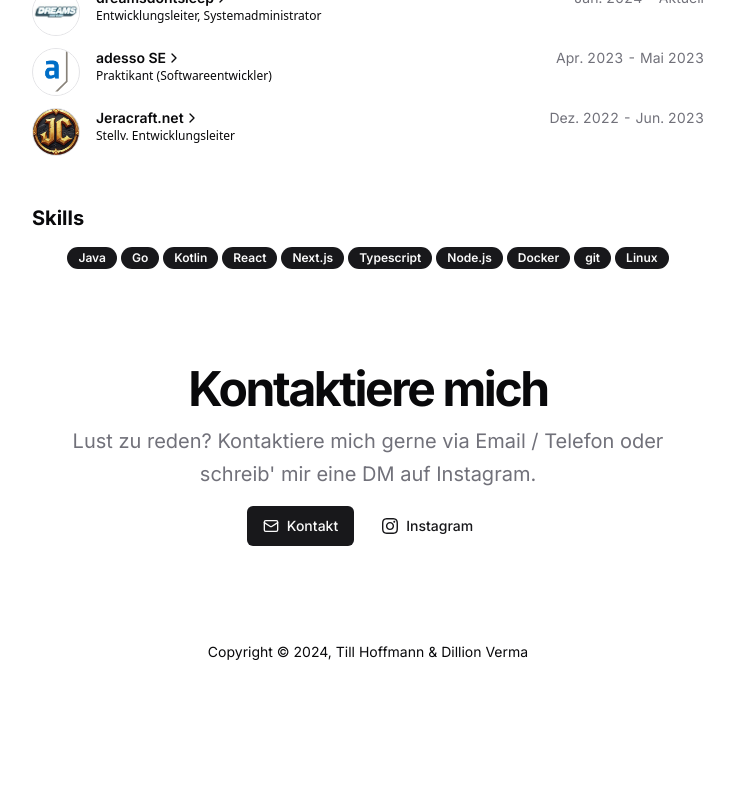
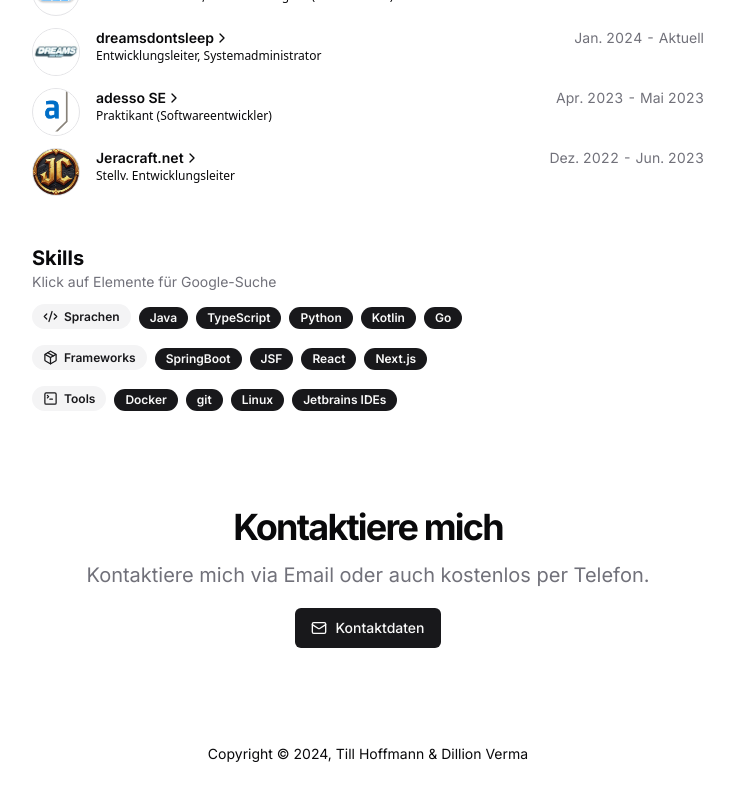
Before and after one commit to tillhfm/portfolio, a Next.js app: page / in a window 1280 px wide. Shown: the part 624-1424 px from the top of the page, without its empty margins (272-1006 px from the left). Before the commit the page ends 1332 px from the top, so only its background shows below. Built offline with nearby package versions, Linux system fonts and the light colour scheme.

Commit message:
feat: update skills section and general ui adjustments

```diff
--- a/src/app/page.tsx
+++ b/src/app/page.tsx
@@ -1,6 +1,6 @@
 import Link from "next/link"
 import React from "react"
-import { ArrowUpRight, Mail } from "lucide-react"
+import { ArrowUpRight, Code2, Mail, Package, TerminalSquare } from "lucide-react"
 import { Dialog, DialogTrigger } from "@/components/ui/dialog"
 import ContactDialog from "@/components/assets/contact-dialog"
 import { GithubIcon, InstagramIcon } from "@/components/assets/icons"
@@ -11,7 +11,7 @@ import moment from 'moment'
 import { ResumeCard } from "@/components/assets/resume-card"
 import { Badge } from "@/components/ui/badge"
 import { Button, buttonVariants } from "@/components/ui/button"
-import { cn } from "@/lib/utils"
+import { cn, googleSearchLink } from "@/lib/utils"
 
 export default function Home() {
    const age = moment().diff(moment(DATA.dateOfBirth, "YYYY/MM/DD"), "years")
@@ -20,17 +20,17 @@ export default function Home() {
       <main className="flex flex-col min-h-[100dvh] space-y-12">
          <section id="header" className="">
             <div className="flex justify-end space-x-6 pt-10 sm:pt-12">
-            <BlurFade delay={1.65}>
+               <BlurFade delay={1.15}>
                   <Link href={DATA.githubUrl} target="_blank" className="flex items-center space-x-2 underline underline-offset-2 decoration-2 decoration-transparent hover:decoration-zinc-950 hover:transition-colors">
                      <GithubIcon className="size-4" /> <span>Github</span>
                   </Link>
                </BlurFade>
-               <BlurFade delay={1.4}>
+               <BlurFade delay={1}>
                   <Link href={DATA.instagramUrl} target="_blank" className="flex items-center space-x-2 underline underline-offset-2 decoration-2 decoration-transparent hover:decoration-zinc-950 hover:transition-colors">
                      <InstagramIcon className="size-4" /> <span>Instagram</span>
                   </Link>
                </BlurFade>
-               <BlurFade delay={1.25}>
+               <BlurFade delay={0.85}>
                   <Dialog>
                      <DialogTrigger asChild>
                         <span className="flex items-center space-x-2 underline underline-offset-2 decoration-2 decoration-transparent hover:decoration-zinc-950 hover:transition-colors">
@@ -46,12 +46,12 @@ export default function Home() {
          <section id="home" className="">
             <div className="gap-2 flex items-center justify-between">
                <div className="flex-col flex flex-1 space-y-1.5">
-                  <BlurFade delay={0.2} className="">
+                  <BlurFade delay={0.15} className="">
                      <h1 className="text-3xl font-bold tracking-tighter sm:text-5xl xl:text-6xl/none mb-2">
                         Hey, ich bin Till 👋
                      </h1>
                   </BlurFade>
-                  <BlurFade delay={0.6} duration={1.2} className="">
+                  <BlurFade delay={0.45} className="">
                      <p className="max-w-[280px] sm:max-w-[400px] sm:text-xl">
                         Jr.-Softwareentwickler und Abiturient aus&nbsp;
                         <Link href="https://maps.app.goo.gl/vFse1x3xYQm23W2u5" target="_blank" className="inline-block w-fit bg-secondary pr-1 rounded items-center">
@@ -60,7 +60,7 @@ export default function Home() {
                      </p>
                   </BlurFade>
                </div>
-               <BlurFade delay={0.6} duration={1.2}>
+               <BlurFade delay={0.15}>
                   <Avatar className="size-[5.3rem] sm:size-32 border">
                      <AvatarImage alt="Till Hoffmann" src="/me1.png" />
                      <AvatarFallback>TH</AvatarFallback>
@@ -70,11 +70,11 @@ export default function Home() {
          </section>
 
          <section id="about">
-            <BlurFade delay={1}>
+            <BlurFade delay={0.55}>
                <h2 className="text-xl font-bold">Kurzbiografie</h2>
             </BlurFade>
-            <BlurFade delay={1.15}>
-               <p className="mt-1 prose max-w-full text-pretty font-sans text-sm text-muted-foreground dark:prose-invert">
+            <BlurFade delay={0.65}>
+               <p className="mt-1 prose max-w-full text-pretty font-sans text-muted-foreground dark:prose-invert">
                   Im Alter von ca. 12 Jahren habe ich angefangen, an Minecraft Mehrspieler-Servern zu arbeiten, woraus sich meine Leidenschaft zur Informatik entwickelte. Mittlerweile bin ich in vielen Feldern derer erfahren. Nebenbei mache ich Musik, beschäftige mich mit händischer Modeherstellung und arbeite an verschiedenen Projekten, während ich mein Abitur mache. Aktuell bin ich {age} Jahre alt.
                </p>
             </BlurFade>
@@ -82,13 +82,13 @@ export default function Home() {
 
          <section id="current-work">
             <div className="flex min-h-0 flex-col gap-y-3">
-               <BlurFade delay={1.3}>
+               <BlurFade delay={0.75}>
                   <h2 className="text-xl font-bold">Arbeitserfahrung</h2>
                </BlurFade>
                {DATA.experience.map((work, id) => (
                   <BlurFade
                      key={id}
-                     delay={1.45 + id * 0.08}
+                     delay={0.85 + 0.08 * id}
                   >
                      <ResumeCard
                         key={id}
@@ -107,42 +107,60 @@ export default function Home() {
 
          <section id="skills">
             <div className="flex min-h-0 flex-col gap-y-3">
-               <BlurFade delay={1.9}>
+               <BlurFade delay={1.4}>
                   <h2 className="text-xl font-bold">Skills</h2>
+                  <p className="text-sm text-muted-foreground">Klick auf Elemente für Google-Suche</p>
                </BlurFade>
-               <div className="flex flex-wrap gap-1 justify-center">
-                  {DATA.skills.map((skill, id) => (
-                     <BlurFade key={id} delay={2.05 + id * 0.05}>
-                        <Badge key={id}>{skill}</Badge>
-                     </BlurFade>
-                  ))}
-               </div>
+               <BlurFade delay={1.5}>
+                  <div className="flex flex-col gap-4 [&>*]:flex [&>*]:flex-wrap [&>*]:gap-2 [&>*]:justify-start">
+                     <div>
+                        <Badge variant="secondary"><Code2 size="15px" />&nbsp;&nbsp;Sprachen</Badge>
+                        {DATA.skills.map((skill, id) => (
+                           <Link key={id} target="_blank" href={googleSearchLink(skill)}>
+                              <Badge key={id}>{skill}</Badge>
+                           </Link>
+                        ))}
+                     </div>
+                     <div>
+                        <Badge variant="secondary"><Package size="15px" />&nbsp;&nbsp;Frameworks</Badge>
+                        {DATA.frameworks.map((framework, id) => (
+                           <Link key={id} target="_blank" href={googleSearchLink(framework)}>
+                              <Badge key={id}>{framework}</Badge>
+                           </Link>
+                        ))}
+                     </div>
+                     <div>
+                        <Badge variant="secondary"><TerminalSquare size="15px" />&nbsp;&nbsp;Tools</Badge>
+                        {DATA.tools.map((tool, id) => (
+                           <Link key={id} target="_blank" href={googleSearchLink(tool)}>
+                              <Badge key={id}>{tool}</Badge>
+                           </Link>
+                        ))}
+                     </div>
+                  </div>
+               </BlurFade>
             </div>
          </section>
 
          <section id="contact">
             <div className="grid items-center justify-center gap-4 px-4 text-center md:px-6 w-full py-12">
-               <BlurFade delay={2.2}>
+               <BlurFade delay={1.6}>
                   <div className="space-y-3">
-                     <h2 className="text-3xl font-bold tracking-tighter sm:text-5xl">
+                     <h2 className="text-3xl font-bold tracking-tighter sm:text-4xl">
                         Kontaktiere mich
                      </h2>
                      <div className="space-y-4 mx-auto max-w-[600px] text-muted-foreground sm:text-lg/relaxed md:text-xl/relaxed">
-                        <div>Lust zu reden? Kontaktiere mich gerne via Email / Telefon oder schreib&apos; mir eine DM auf Instagram.</div>
+                        <div>Kontaktiere mich via Email oder auch kostenlos per Telefon.</div>
 
                         <div className="flex justify-center items-center space-x-3">
                            <Dialog>
                               <DialogTrigger asChild>
                                  <Button className="flex items-center space-x-2">
-                                    <Mail className="size-4" /> <span>Kontakt</span>
+                                    <Mail className="size-4" /> <span>Kontaktdaten</span>
                                  </Button>
                               </DialogTrigger>
                               <ContactDialog />
                            </Dialog>
-
-                           <Link href={DATA.instagramUrl} target="_blank" className={cn("flex items-center space-x-2", buttonVariants({ variant: "link" }))}>
-                              <InstagramIcon className="size-4" /> <span>Instagram</span>
-                           </Link>
                         </div>
                      </div>
                   </div>
@@ -150,14 +168,14 @@ export default function Home() {
             </div>
          </section>
          <section id="footer" className="pb-10">
-            <BlurFade delay={2.35} className="flex justify-center text-sm">
+            <BlurFade delay={1.7} className="flex justify-center text-sm">
                <span>
                   Copyright © 2024,&nbsp;
                   <Link href="#" className="underline underline-offset-2 decoration-1 decoration-transparent hover:decoration-zinc-950 hover:transition-colors">
                      Till Hoffmann
                   </Link>
                   &nbsp;&&nbsp;
-                  <Link href="https://dillion.io/" className="underline underline-offset-2 decoration-1 decoration-transparent hover:decoration-zinc-950 hover:transition-colors">
+                  <Link href="https://dillion.io/" target="_blank" className="underline underline-offset-2 decoration-1 decoration-transparent hover:decoration-zinc-950 hover:transition-colors">
                      Dillion Verma
                   </Link>
                </span>
--- a/src/data/data.tsx
+++ b/src/data/data.tsx
@@ -9,6 +9,8 @@ export const DATA: {
    phoneNumber: string;
    dateOfBirth: string;
    skills: string[];
+   frameworks: string[];
+   tools: string[];
    experience: {
       institution: string,
       references: {
@@ -31,15 +33,22 @@ export const DATA: {
    dateOfBirth: "2007/07/11",
    skills: [
       "Java",
+      "TypeScript",
+      "Python",
+      "Kotlin",
       "Go",
-      "Kotlin",
+   ],
+   frameworks: [
+      "SpringBoot",
+      "JSF",
       "React",
       "Next.js",
-      "Typescript",
-      "Node.js",
+   ],
+   tools: [
       "Docker",
       "git",
-      "Linux"
+      "Linux",
+      "Jetbrains IDEs"
    ],
    experience: [
       {
--- a/src/lib/utils.ts
+++ b/src/lib/utils.ts
@@ -4,3 +4,7 @@ import { twMerge } from "tailwind-merge"
 export function cn(...inputs: ClassValue[]) {
   return twMerge(clsx(inputs))
 }
+
+export function googleSearchLink(query: string) {
+   return "https://google.com/search?q=" + query.replace(" ", "+")
+}
```
